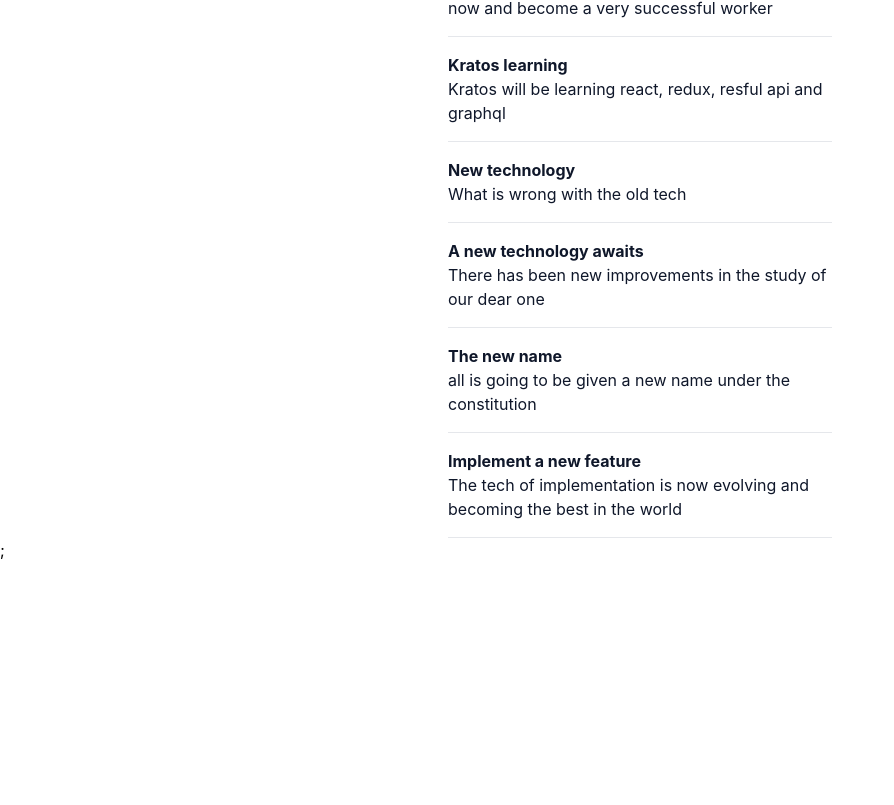
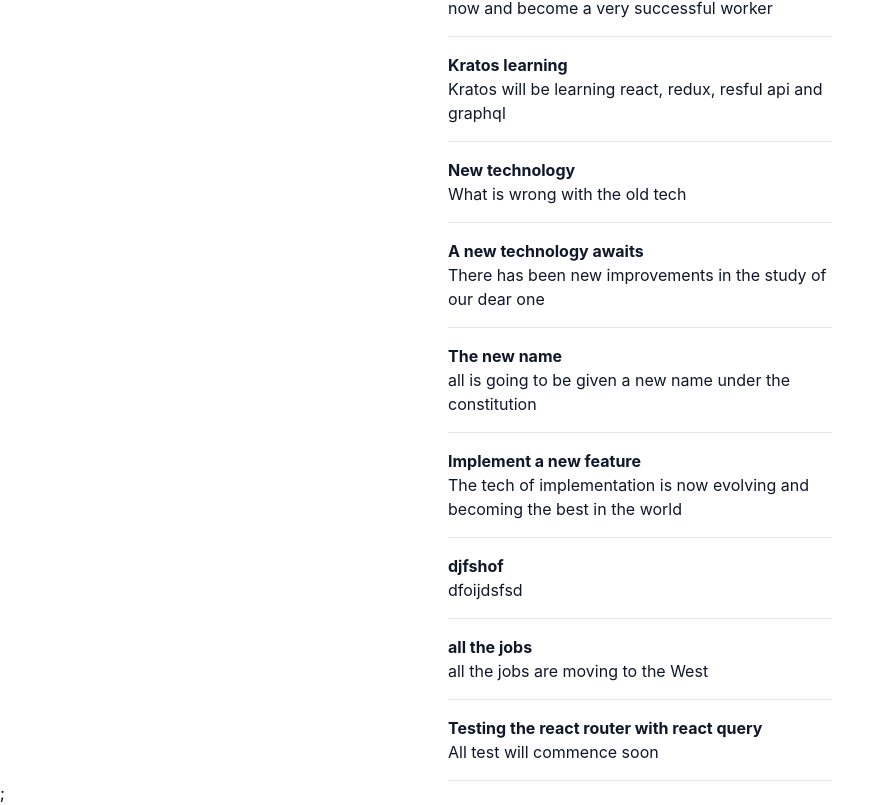
Before and after one commit to Kratosgado/react-restful-api, a React (Create React App) app: page / in a window 1280 px wide. Shown: the part 555-1360 px from the top of the page, without its empty margins (0-894 px from the left). Before the commit the page ends 1117 px from the top, so only its background shows below. Built offline with nearby package versions, Linux system fonts and the light colour scheme; data requests are answered from the project's data file.

Commit message:
combine react's useRouter and Query

```diff
--- a/db.json
+++ b/db.json
@@ -39,6 +39,21 @@
       "title": "Implement a new feature",
       "description": "The tech of implementation is now evolving and becoming the best in the world",
       "id": 8
+    },
+    {
+      "title": "djfshof",
+      "description": "dfoijdsfsd",
+      "id": 9
+    },
+    {
+      "title": "all the jobs",
+      "description": "all the jobs are moving to the West",
+      "id": 10
+    },
+    {
+      "title": "Testing the react router with react query",
+      "description": "All test will commence soon",
+      "id": 11
     }
   ]
 }
--- a/src/App.tsx
+++ b/src/App.tsx
@@ -1,5 +1,5 @@
 import React from 'react';
-import { createBrowserRouter, RouterProvider, defer } from 'react-router-dom'
+import { createBrowserRouter, RouterProvider, defer} from 'react-router-dom'
 import {QueryClient, QueryClientProvider} from '@tanstack/react-query'
 
 import { getPosts } from './posts/getPosts';
@@ -12,7 +12,15 @@ const router = createBrowserRouter([
   {
     path: "/",
     element: <PostsPage />,
-    loader: async () => defer({posts: getPosts()})
+    loader: async () => {
+      const existingData = queryClient.getQueryData(['postsData',]);
+      if (existingData) {
+        return defer({ posts: existingData });
+      }
+      return defer({
+        posts: queryClient.fetchQuery(['postsData'], getPosts)
+      })
+    }
   }
 ]);
 
--- a/src/posts/PostsPage.tsx
+++ b/src/posts/PostsPage.tsx
@@ -1,15 +1,15 @@
 import { Suspense } from 'react';
-import { useLoaderData, Await } from 'react-router-dom'
+import { useLoaderData, Await, useNavigate } from 'react-router-dom'
 import { useQuery, useMutation, useQueryClient } from '@tanstack/react-query';
 
 import { PostsList } from './PostsList';
 import {  PostData } from './types';
-import { assertIsPosts, getPosts } from './getPosts';
+import { assertIsPosts } from './getPosts';
 import { NewPostForm } from './NewPostForm';
 import { savePost } from './savePost';
 
 export function PostsPage() {
-   const { isLoading, isFetching, data: posts } = useQuery(['postsData'], getPosts);
+   const navigate = useNavigate();
    const queryClient = useQueryClient();
    const { mutate } = useMutation(savePost, {
       onSuccess: (savedPost) => {
@@ -22,34 +22,27 @@ export function PostsPage() {
                   return [savedPost, ...oldPosts]
                }
             }
-         )
+         );
+         navigate('/')
       }
    });
-   // const data = useLoaderData();
-   // assertIsData(data);
+   const data = useLoaderData();
+   assertIsData(data);
 
-   if (isLoading || posts === undefined) {
-      return (
-         <div className='w-96 mx-auto mt-6'>
-            Loading ...
-         </div>
-      );
-   };
    return (
       <div className='w-96 mx-auto mt-6'>
          <h2 className='text-xl text-slate-900 font-bold'>
             Posts
          </h2>
          <NewPostForm onSave={mutate} />
-         {/* <Suspense fallback={<div>Fetching...</div>}>
+         <Suspense fallback={<div>Fetching...</div>}>
             <Await resolve={data.posts} errorElement={<p>Error!</p>}>
                {(posts) => {
                   assertIsPosts(posts);
                   return <PostsList posts={posts} />
                }}
             </Await>
-         </Suspense> */}
-        <PostsList posts={posts} />
+         </Suspense>
 
       </div>
    );
```
